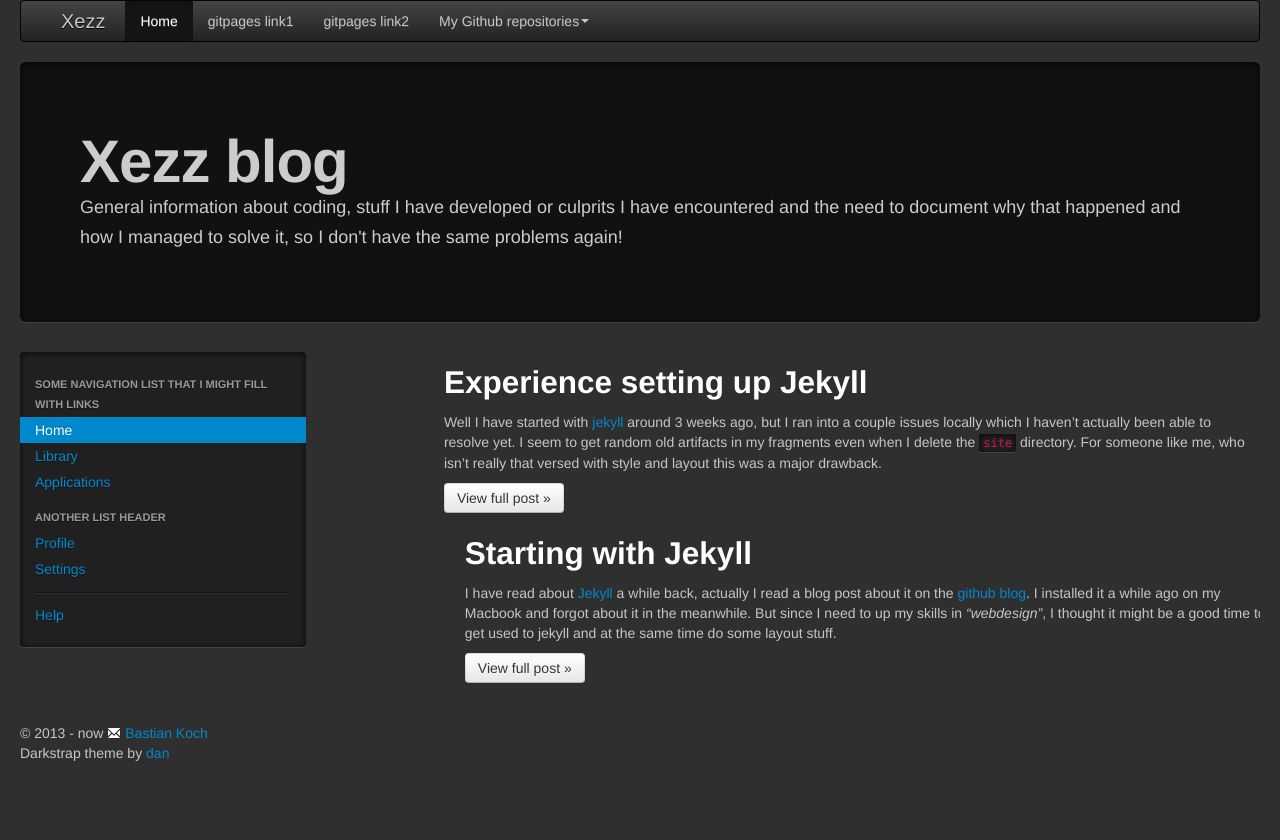
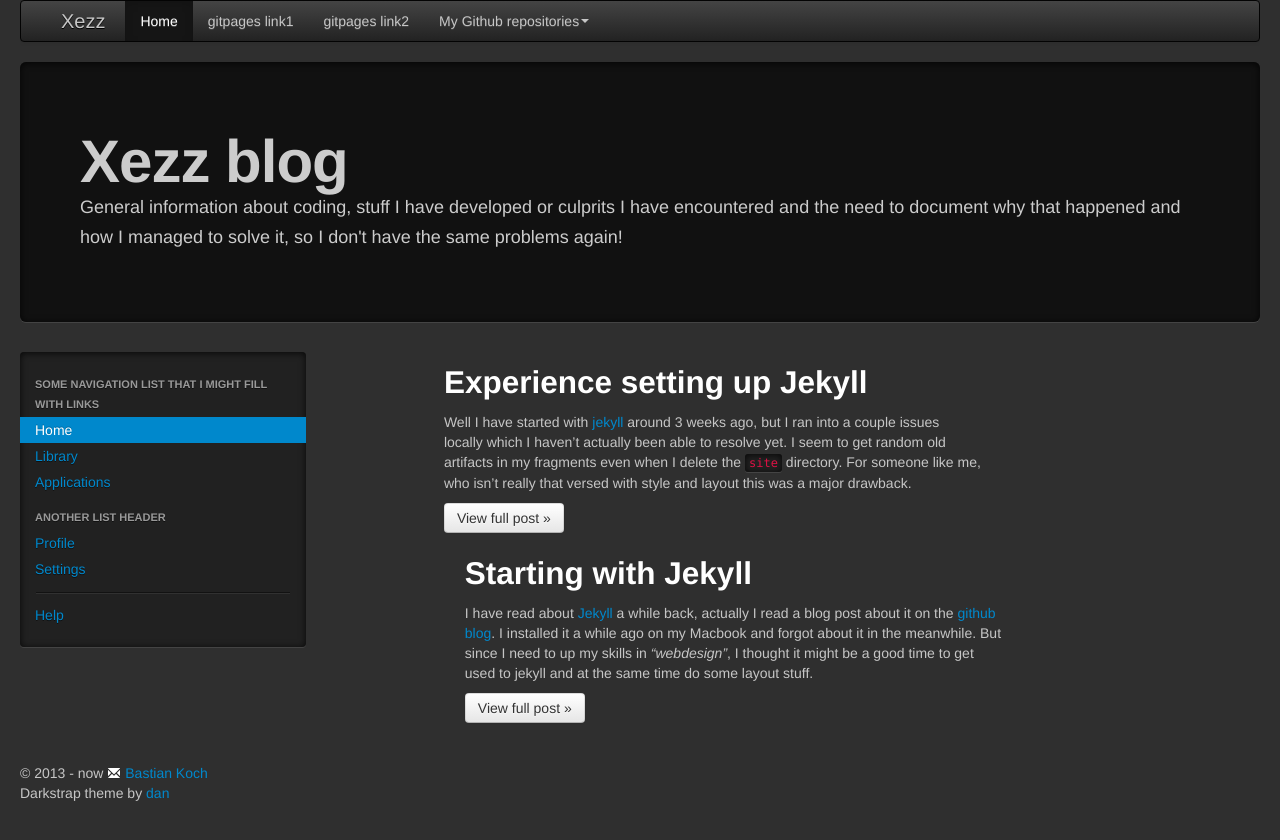
Before and after one commit to Xezz/xezz.github.io, a Jekyll site: the page built from index.html, in a window 1280 px wide. Shown: the top 840 px of the page. Built offline with Jekyll 4.4.1, drawn with Linux system fonts in a browser that asks for light colours.

Commit message:
Forgotten commits

```diff
--- a/_layouts/default.html
+++ b/_layouts/default.html
@@ -130,7 +130,8 @@
 	</div>
 	<div class="row-fluid">
 		<footer class="footer span12">&copy; 2013 - now <i class="icon-envelope icon-white"></i> <a href="mailto:xezzxezz+blog@gmail.com">Bastian Koch</a>
-			<br />Darkstrap theme by <a href="http://danneu.com/posts/4-darkstrap-css-a-dark-theme-for-twitter-bootstrap-2/">dan</a></footer>
+			<br />Darkstrap theme by <a href="http://danneu.com/posts/4-darkstrap-css-a-dark-theme-for-twitter-bootstrap-2/">dan</a>
+		</footer>
 	</div>
 </div>
 <!-- load scripts after the content -->
--- a/_layouts/post.html
+++ b/_layouts/post.html
@@ -2,7 +2,7 @@
 layout: default
 ---
 <div class="row-fluid">
-	<div class="span12">
+	<div class="span8">
 		<h2>{{ page.title }}</h2>
 		<h4>{{ page.date | date_to_string }}</h4>
 		{{ content }}
--- a/index.html
+++ b/index.html
@@ -4,7 +4,7 @@ title: "Xezz - Code snippets / Error information"
 ---
 <div class="row-fluid">
 	{% for post in site.posts %}
-	<div class="span12">
+	<div class="span8">
 		<h2>{{ post.title }}</h2>
 		{{ post.excerpt }}
 		<p>
```
Lines whose indentation alone changed are shown as unchanged.
